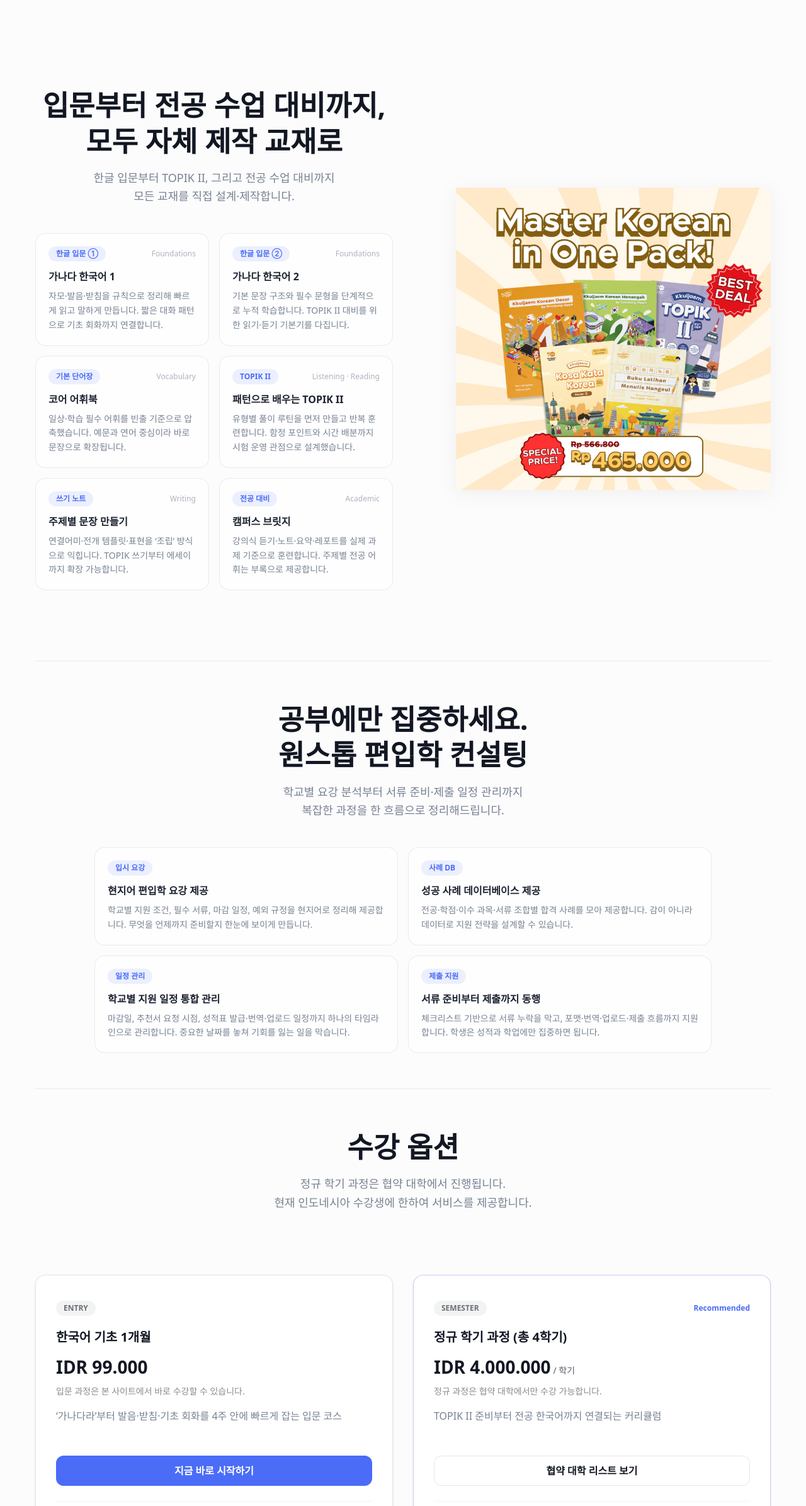
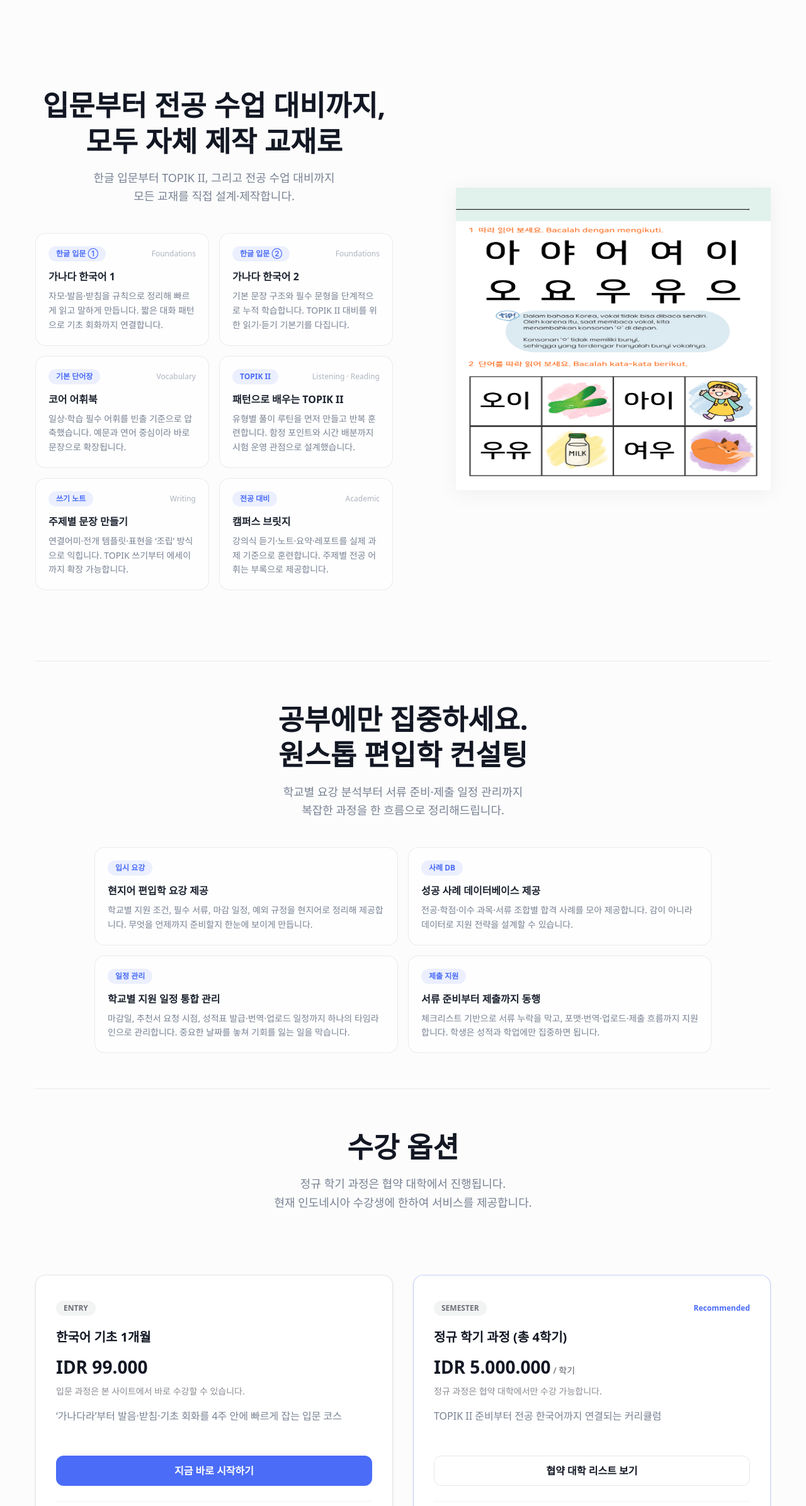
Before and after one commit to jaeminahn/unigate, a Next.js app: page / in a window 1280 px wide. Shown: the part 2314-4705 px from the top of the page at 63% size. Built offline with nearby package versions, Linux system fonts and the light colour scheme; a web font is replaced by a local one.

Commit message:
change image

```diff
--- a/src/components/About/AboutSectionOne.tsx
+++ b/src/components/About/AboutSectionOne.tsx
@@ -158,7 +158,7 @@ const AboutSectionOne = () => {
             <div className="w-full px-4 lg:w-1/2">
               <div className="relative mx-auto aspect-25/24 max-w-[500px] lg:mr-0">
                 <Image
-                  src="/images/about/textbook.jpg"
+                  src="/images/about/textbook.png"
                   alt="교재 미리보기"
                   fill
                   className="drop-shadow-three mx-auto max-w-full lg:mr-0"
--- a/src/components/Pricing/index.tsx
+++ b/src/components/Pricing/index.tsx
@@ -45,7 +45,7 @@ const Pricing = () => {
             packageName="정규 학기 과정 (총 4학기)"
             priceLabel={
               <>
-                IDR 4.000.000
+                IDR 5.000.000
                 <span className="ml-1 text-sm font-normal opacity-70">
                   / 학기
                 </span>
```
Also changed, not shown: public/images/about/textbook.jpg (deleted), public/images/about/textbook.png (added).
